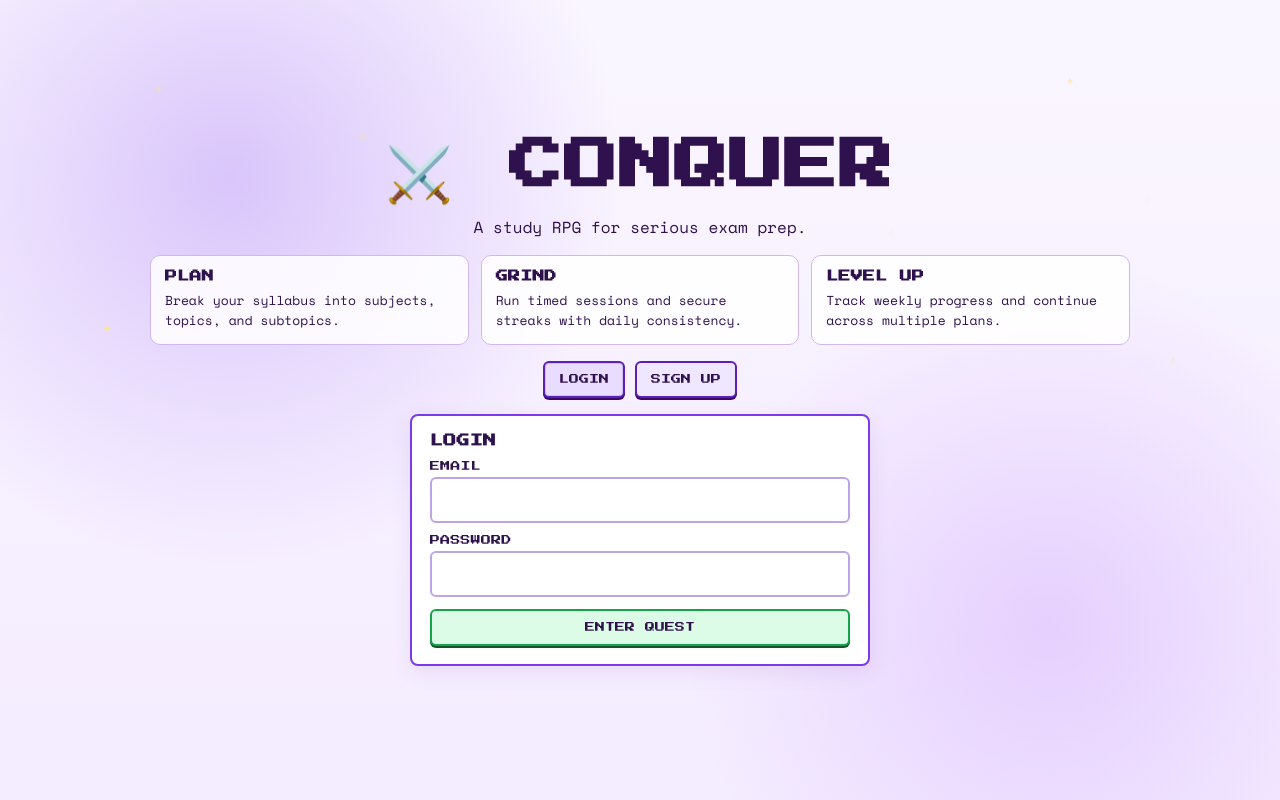
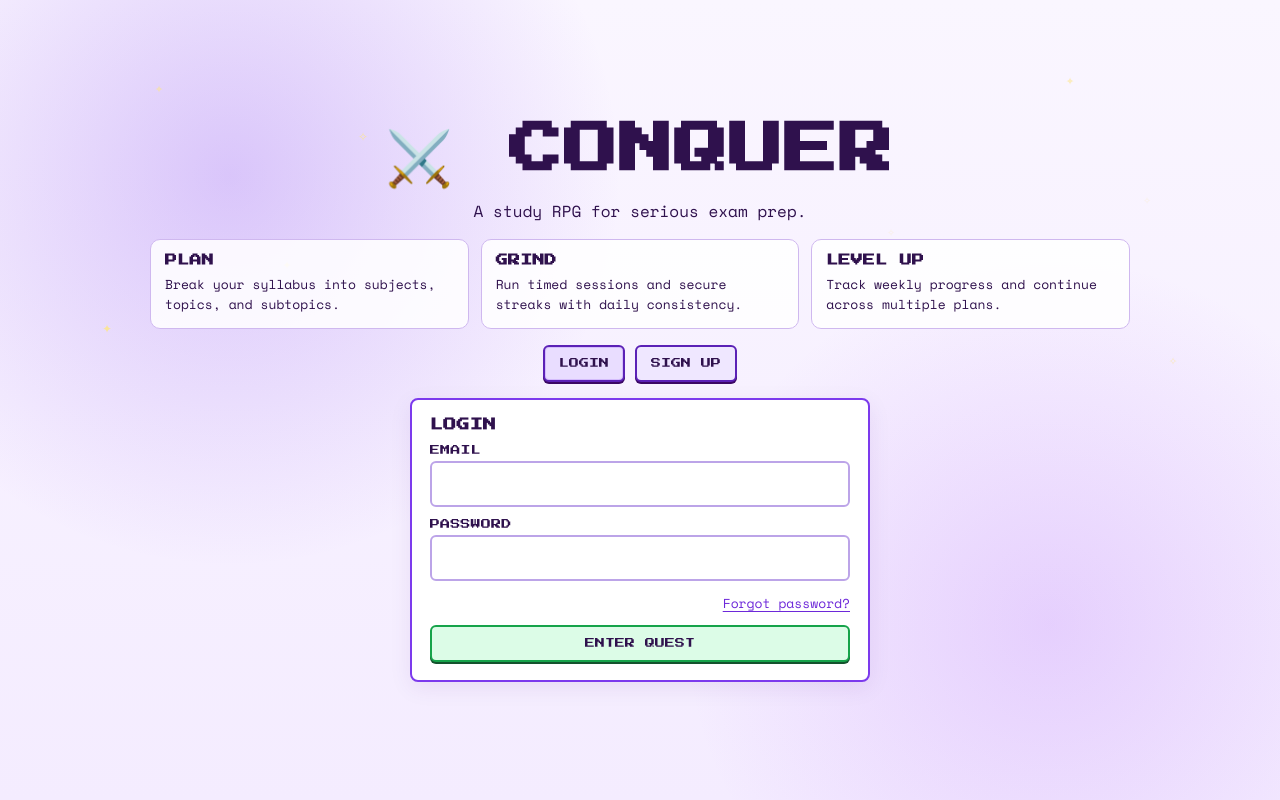
Before and after one commit to gitswara/conquer, a React (Vite) app: page / in a window 1280 px wide. Built offline with nearby package versions, Linux system fonts and the light colour scheme; no server answers.

Commit message:
Add Firebase auth and password reset email flow

```diff
--- a/package.json
+++ b/package.json
@@ -10,6 +10,7 @@
   },
   "dependencies": {
     "date-fns": "^4.1.0",
+    "firebase": "^12.11.0",
     "react": "^18.3.1",
     "react-dom": "^18.3.1",
     "zustand": "^5.0.3"
--- a/src/App.jsx
+++ b/src/App.jsx
@@ -15,6 +15,15 @@ import { useAppStore } from './store/useAppStore';
 import { uid } from './utils/id';
 import { todayISODate } from './utils/dateUtils';
 import { getQuestLootStats, getSubtopicCompletion, isQuestCompletedForData } from './utils/questUtils';
+import {
+  createUserWithEmailAndPassword,
+  onAuthStateChanged,
+  sendPasswordResetEmail,
+  signInWithEmailAndPassword,
+  signOut,
+  updateProfile
+} from 'firebase/auth';
+import { auth } from './lib/firebase';
 
 const AUTH_STORAGE_KEY = 'examquest_accounts';
 const ACTIVE_PLAN_STORAGE_KEY = 'examquest_active_plan';
@@ -48,12 +57,96 @@ function readAuthStore() {
     }
 
     const parsed = JSON.parse(raw);
+    const users = Array.isArray(parsed?.users)
+      ? parsed.users
+        .filter((user) => typeof user?.id === 'string' && user.id.trim().length > 0)
+        .map((user) => {
+          const email = typeof user.email === 'string' ? user.email.trim().toLowerCase() : '';
+          const fallbackName = email ? email.split('@')[0] : 'Player';
           return {
-      users: Array.isArray(parsed?.users) ? parsed.users : [],
-      currentUserId: parsed?.currentUserId || null
+            id: user.id,
+            name: typeof user.name === 'string' && user.name.trim() ? user.name.trim() : fallbackName,
+            email,
+            plans: Array.isArray(user.plans) ? user.plans : []
+          };
+        })
+      : [];
+
+    return {
+      users,
+      currentUserId: typeof parsed?.currentUserId === 'string' && parsed.currentUserId ? parsed.currentUserId : null
     };
   } catch {
     return { users: [], currentUserId: null };
+  }
+}
+
+function normalizeEmail(value) {
+  return (value || '').trim().toLowerCase();
+}
+
+function defaultNameFromEmail(email) {
+  if (!email) return 'Player';
+  return email.split('@')[0] || 'Player';
+}
+
+function upsertUserFromAuth(users, { uid, email, name }) {
+  if (!uid) return Array.isArray(users) ? users : [];
+
+  const nextUsers = Array.isArray(users) ? [...users] : [];
+  const normalizedEmail = normalizeEmail(email);
+  const normalizedName = (name || '').trim() || defaultNameFromEmail(normalizedEmail);
+
+  const uidIndex = nextUsers.findIndex((user) => user.id === uid);
+  if (uidIndex >= 0) {
+    const current = nextUsers[uidIndex];
+    nextUsers[uidIndex] = {
+      ...current,
+      email: normalizedEmail || current.email || '',
+      name: current.name || normalizedName,
+      plans: Array.isArray(current.plans) ? current.plans : []
+    };
+    return nextUsers;
+  }
+
+  const emailIndex = normalizedEmail ? nextUsers.findIndex((user) => user.email === normalizedEmail) : -1;
+  if (emailIndex >= 0) {
+    const current = nextUsers[emailIndex];
+    nextUsers[emailIndex] = {
+      ...current,
+      id: uid,
+      email: normalizedEmail,
+      name: current.name || normalizedName,
+      plans: Array.isArray(current.plans) ? current.plans : []
+    };
+    return nextUsers;
+  }
+
+  nextUsers.push({
+    id: uid,
+    name: normalizedName,
+    email: normalizedEmail,
+    plans: []
+  });
+  return nextUsers;
+}
+
+function mapAuthError(error, mode) {
+  switch (error?.code) {
+    case 'auth/invalid-email':
+      return 'Enter a valid email address.';
+    case 'auth/invalid-credential':
+    case 'auth/user-not-found':
+    case 'auth/wrong-password':
+      return mode === 'login' ? 'Invalid email or password.' : 'Unable to continue with this account.';
+    case 'auth/email-already-in-use':
+      return 'An account with this email already exists.';
+    case 'auth/weak-password':
+      return 'Password must be at least 6 characters.';
+    case 'auth/too-many-requests':
+      return 'Too many attempts. Please wait a bit and try again.';
+    default:
+      return 'Unable to continue right now. Please try again.';
   }
 }
 
@@ -122,6 +215,7 @@ export default function App() {
 
   const [quoteSeed, setQuoteSeed] = useState(0);
   const [authStore, setAuthStore] = useState(() => readAuthStore());
+  const [authReady, setAuthReady] = useState(false);
   const [activePlanId, setActivePlanId] = useState(() => window.localStorage.getItem(ACTIVE_PLAN_STORAGE_KEY) || '');
   const [showTrainingCompleteBanner, setShowTrainingCompleteBanner] = useState(false);
   const [showQuestCompletedModal, setShowQuestCompletedModal] = useState(false);
@@ -182,6 +276,35 @@ export default function App() {
   useEffect(() => {
     window.localStorage.setItem(AUTH_STORAGE_KEY, JSON.stringify(authStore));
   }, [authStore]);
+
+  useEffect(() => {
+    const unsubscribe = onAuthStateChanged(auth, (firebaseUser) => {
+      if (!firebaseUser) {
+        setAuthStore((prev) => {
+          if (!prev.currentUserId) return prev;
+          return { ...prev, currentUserId: null };
+        });
+        setActivePlanId('');
+        window.localStorage.removeItem(ACTIVE_PLAN_STORAGE_KEY);
+        resetAllData();
+        setAuthReady(true);
+        return;
+      }
+
+      const email = normalizeEmail(firebaseUser.email);
+      const name = firebaseUser.displayName || '';
+      setAuthStore((prev) => ({
+        ...prev,
+        users: upsertUserFromAuth(prev.users, { uid: firebaseUser.uid, email, name }),
+        currentUserId: firebaseUser.uid
+      }));
+      setAuthReady(true);
+    });
+
+    return () => {
+      unsubscribe();
+    };
+  }, [resetAllData]);
 
   useEffect(() => {
     if (!currentUser) {
@@ -334,47 +457,80 @@ export default function App() {
     setShowQuestCompletedModal(false);
   }, [questCompleted]);
 
-  function handleLogin({ email, password }) {
-    const found = authStore.users.find((user) => user.email === email);
-    if (!found || found.password !== password) {
-      return { ok: false, message: 'Invalid email or password.' };
-    }
-
-    setAuthStore((prev) => ({ ...prev, currentUserId: found.id }));
+  async function handleLogin({ email, password }) {
+    const normalizedEmail = normalizeEmail(email);
+    try {
+      const credential = await signInWithEmailAndPassword(auth, normalizedEmail, password);
+      const firebaseUser = credential.user;
+      setAuthStore((prev) => ({
+        ...prev,
+        users: upsertUserFromAuth(prev.users, {
+          uid: firebaseUser.uid,
+          email: normalizeEmail(firebaseUser.email || normalizedEmail),
+          name: firebaseUser.displayName || ''
+        }),
+        currentUserId: firebaseUser.uid
+      }));
       setActivePlanId('');
       window.localStorage.removeItem(ACTIVE_PLAN_STORAGE_KEY);
       return { ok: true };
+    } catch (error) {
+      return { ok: false, message: mapAuthError(error, 'login') };
+    }
   }
 
-  function handleSignup({ name, email, password }) {
-    if (authStore.users.some((user) => user.email === email)) {
-      return { ok: false, message: 'An account with this email already exists.' };
+  async function handleSignup({ name, email, password }) {
+    const normalizedEmail = normalizeEmail(email);
+    const trimmedName = (name || '').trim();
+
+    try {
+      const credential = await createUserWithEmailAndPassword(auth, normalizedEmail, password);
+      if (trimmedName) {
+        await updateProfile(credential.user, { displayName: trimmedName });
       }
 
-    const user = {
-      id: uid('user'),
-      name,
-      email,
-      password,
-      plans: []
-    };
-
+      const firebaseUser = credential.user;
       setAuthStore((prev) => ({
         ...prev,
-      users: [...prev.users, user],
-      currentUserId: user.id
+        users: upsertUserFromAuth(prev.users, {
+          uid: firebaseUser.uid,
+          email: normalizeEmail(firebaseUser.email || normalizedEmail),
+          name: trimmedName || firebaseUser.displayName || ''
+        }),
+        currentUserId: firebaseUser.uid
       }));
 
       setActivePlanId('');
       window.localStorage.removeItem(ACTIVE_PLAN_STORAGE_KEY);
       return { ok: true };
+    } catch (error) {
+      return { ok: false, message: mapAuthError(error, 'signup') };
+    }
+  }
+
+  async function handleForgotPassword({ email }) {
+    const normalizedEmail = normalizeEmail(email);
+    if (!normalizedEmail) {
+      return { ok: false, message: 'Enter your email first.' };
+    }
+
+    try {
+      const appBaseUrl = `${window.location.origin}${import.meta.env.BASE_URL}`;
+      await sendPasswordResetEmail(auth, normalizedEmail, {
+        url: appBaseUrl,
+        handleCodeInApp: false
+      });
+      return { ok: true, message: 'If an account exists, a reset email has been sent.' };
+    } catch (error) {
+      if (error?.code === 'auth/user-not-found') {
+        return { ok: true, message: 'If an account exists, a reset email has been sent.' };
+      }
+      return { ok: false, message: mapAuthError(error, 'forgot') };
+    }
   }
 
   function handleLogout() {
-    setAuthStore((prev) => ({ ...prev, currentUserId: null }));
-    setActivePlanId('');
-    window.localStorage.removeItem(ACTIVE_PLAN_STORAGE_KEY);
-    resetAllData();
+    signOut(auth).catch(() => {});
   }
 
   function handleCreatePlan(name) {
@@ -493,8 +649,18 @@ export default function App() {
     }
   }
 
+  if (!authReady) {
+    return <div className="landing-root" />;
+  }
+
   if (!currentUser) {
-    return <LandingPage onLogin={handleLogin} onSignup={handleSignup} />;
+    return (
+      <LandingPage
+        onLogin={handleLogin}
+        onSignup={handleSignup}
+        onForgotPassword={handleForgotPassword}
+      />
+    );
   }
 
   if (!activePlan) {
--- a/src/components/auth/LandingPage.jsx
+++ b/src/components/auth/LandingPage.jsx
@@ -2,14 +2,22 @@ import { useState } from 'react';
 import PixelCard from '../ui/PixelCard';
 import PixelButton from '../ui/PixelButton';
 
-export default function LandingPage({ onLogin, onSignup }) {
+export default function LandingPage({ onLogin, onSignup, onForgotPassword }) {
   const [mode, setMode] = useState('LOGIN');
   const [form, setForm] = useState({ name: '', email: '', password: '' });
   const [error, setError] = useState('');
+  const [info, setInfo] = useState('');
+
+  function switchMode(nextMode) {
+    setMode(nextMode);
+    setError('');
+    setInfo('');
+  }
 
   async function submit(event) {
     event.preventDefault();
     setError('');
+    setInfo('');
 
     const email = form.email.trim().toLowerCase();
     const password = form.password;
@@ -28,6 +36,25 @@ export default function LandingPage({ onLogin, onSignup }) {
     if (!result?.ok) {
       setError(result?.message || 'Unable to continue.');
     }
+  }
+
+  async function requestPasswordReset() {
+    const email = form.email.trim().toLowerCase();
+    setError('');
+    setInfo('');
+
+    if (!email) {
+      setError('Enter your email first.');
+      return;
+    }
+
+    const result = await onForgotPassword({ email });
+    if (!result?.ok) {
+      setError(result?.message || 'Unable to send reset link.');
+      return;
+    }
+
+    setInfo(result?.message || 'If an account exists, a reset email has been sent.');
   }
 
   return (
@@ -64,10 +91,10 @@ export default function LandingPage({ onLogin, onSignup }) {
         </div>
 
         <div className="row-wrap quest-auth-switch" style={{ justifyContent: 'center' }}>
-          <PixelButton className={mode === 'LOGIN' ? 'tab-active' : ''} onClick={() => setMode('LOGIN')}>
+          <PixelButton className={mode === 'LOGIN' ? 'tab-active' : ''} onClick={() => switchMode('LOGIN')}>
             LOGIN
           </PixelButton>
-          <PixelButton className={mode === 'SIGNUP' ? 'tab-active' : ''} onClick={() => setMode('SIGNUP')}>
+          <PixelButton className={mode === 'SIGNUP' ? 'tab-active' : ''} onClick={() => switchMode('SIGNUP')}>
             SIGN UP
           </PixelButton>
         </div>
@@ -108,7 +135,16 @@ export default function LandingPage({ onLogin, onSignup }) {
               />
             </div>
 
-            {error ? <div style={{ color: 'var(--danger)', fontSize: 13 }}>{error}</div> : null}
+            {mode === 'LOGIN' ? (
+              <div className="quest-inline-actions">
+                <button type="button" className="quest-link-button" onClick={requestPasswordReset}>
+                  Forgot password?
+                </button>
+              </div>
+            ) : null}
+
+            {error ? <div className="quest-auth-message" style={{ color: 'var(--danger)' }}>{error}</div> : null}
+            {info ? <div className="quest-auth-message" style={{ color: 'var(--success)' }}>{info}</div> : null}
 
             <PixelButton type="submit" variant="success">
               {mode === 'LOGIN' ? 'ENTER QUEST' : 'CREATE ACCOUNT'}
--- /dev/null
+++ b/src/lib/firebase.js
@@ -0,0 +1,17 @@
+import { initializeApp } from 'firebase/app';
+import { getAuth } from 'firebase/auth';
+
+const firebaseConfig = {
+  apiKey: 'AIzaSyCVQNLhfIhTzI5JknYnDMY9odpkFgqj3Fs',
+  authDomain: 'conquer-271e5.firebaseapp.com',
+  projectId: 'conquer-271e5',
+  storageBucket: 'conquer-271e5.firebasestorage.app',
+  messagingSenderId: '148445756493',
+  appId: '1:148445756493:web:14c6214f01edd883ecb004',
+  measurementId: 'G-NSLZ8414S5'
+};
+
+const app = initializeApp(firebaseConfig);
+
+export const auth = getAuth(app);
+export default app;
--- a/src/styles/global.css
+++ b/src/styles/global.css
@@ -289,6 +289,37 @@ th {
   text-align: left;
 }
 
+.quest-inline-actions {
+  display: flex;
+  justify-content: flex-end;
+}
+
+.quest-link-button {
+  border: 0;
+  background: transparent;
+  color: var(--accent-primary);
+  cursor: pointer;
+  font-family: 'Space Mono', 'Courier New', monospace;
+  font-size: 13px;
+  padding: 0;
+  text-decoration: underline;
+  text-underline-offset: 3px;
+}
+
+.quest-link-button:hover {
+  color: var(--border-bright);
+}
+
+.quest-link-button:focus-visible {
+  outline: 2px solid var(--border-bright);
+  outline-offset: 2px;
+  border-radius: 3px;
+}
+
+.quest-auth-message {
+  font-size: 13px;
+}
+
 .quest-bottom-border {
   position: absolute;
   left: 0;
```
Also changed, not shown: 5 other files (tests, documents, lock files or other folders). Lines whose indentation alone changed are shown as unchanged.
